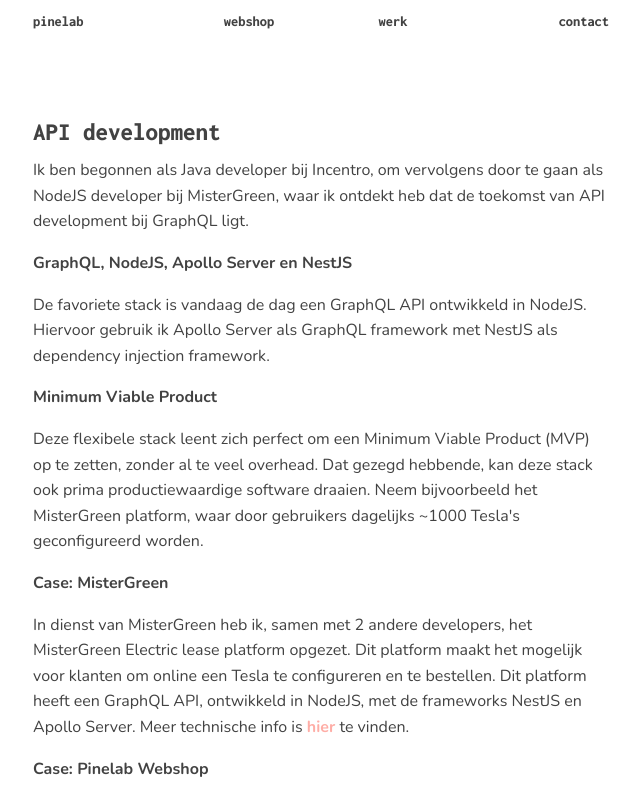
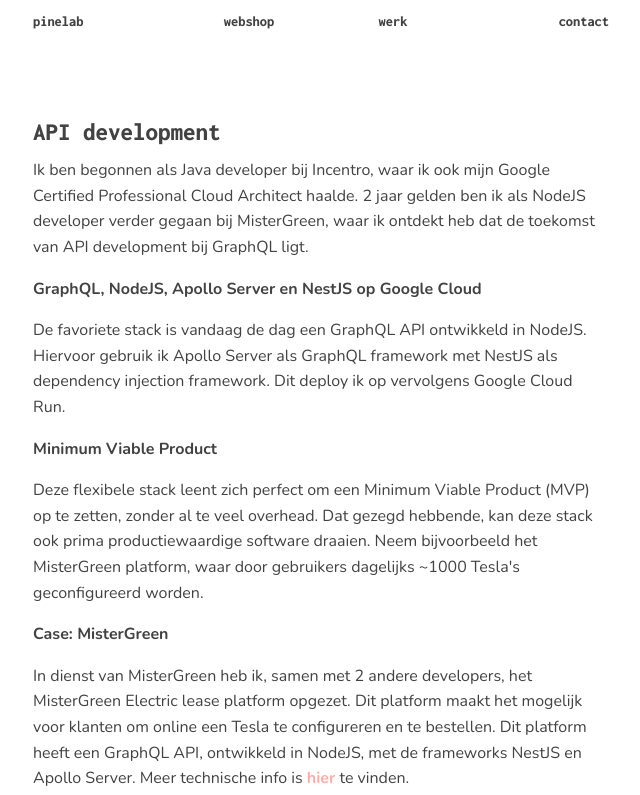
Before and after one commit to martijnvdbrug/pinelab.studio, an Eleventy site: page posts/3-api.html in a window 1280 px wide. Shown: the top 795 px of the page, without its empty margins (319-959 px from the left). Built offline with nearby package versions, Linux system fonts and the light colour scheme; Eleventy itself is replaced by a stand-in of ours; files that its build step writes are made by us from their sources.

Commit message:
Added google cloud to the API page

```diff
--- a/posts/3-api.html
+++ b/posts/3-api.html
@@ -10,10 +10,11 @@
 
 <h4>API development</h4>
 
-<p>Ik ben begonnen als Java developer bij Incentro, om vervolgens door te gaan als NodeJS developer bij MisterGreen, waar ik ontdekt heb dat de toekomst van API development bij GraphQL ligt.</p>
+<p>Ik ben begonnen als Java developer bij Incentro, waar ik ook mijn Google Certified Professional Cloud Architect haalde. 2 jaar gelden ben ik als NodeJS developer verder gegaan bij MisterGreen, waar ik ontdekt heb dat de toekomst van API development bij GraphQL ligt.</p>
 
-<p><strong>GraphQL, NodeJS, Apollo Server en NestJS</strong></p>
-<p>De favoriete stack is vandaag de dag een GraphQL API ontwikkeld in NodeJS. Hiervoor gebruik ik Apollo Server als GraphQL framework met NestJS als dependency injection framework.</p>
+<p><strong>GraphQL, NodeJS, Apollo Server en NestJS op Google Cloud</strong></p>
+<p>De favoriete stack is vandaag de dag een GraphQL API ontwikkeld in NodeJS. Hiervoor gebruik ik Apollo Server als GraphQL framework met NestJS als dependency injection framework.
+Dit deploy ik op vervolgens Google Cloud Run.</p>
 
 <p><strong>Minimum Viable Product</strong></p>
 <p>Deze flexibele stack leent zich perfect om een Minimum Viable Product (MVP) op te zetten, zonder al te veel overhead. Dat gezegd hebbende,
```
Also changed, not shown: pages/index.html (+1 -1 lines).
